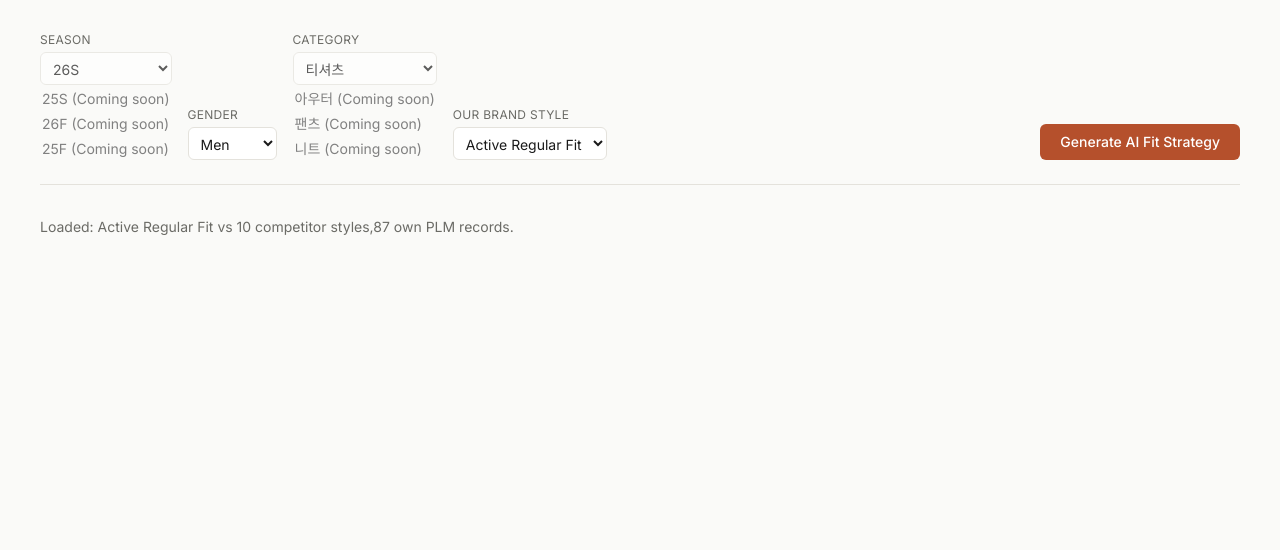
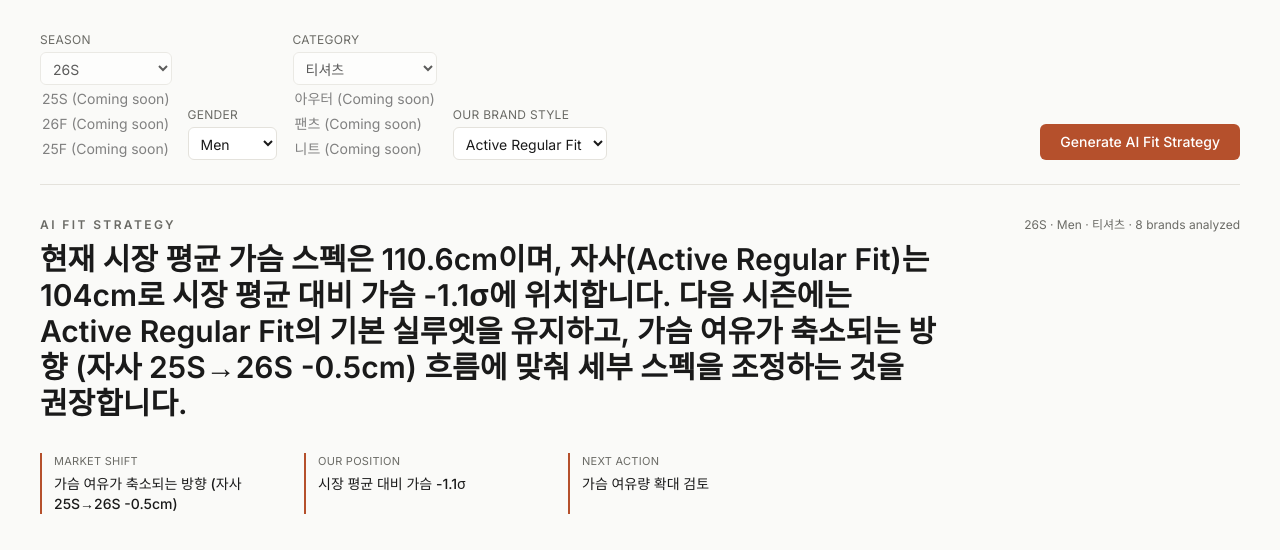
Before and after one commit to junghyun-95/Fit-Strategy, a React (Vite) app: page / in a window 1280 px wide. Shown: the top 550 px of the page. Built offline with nearby package versions, Linux system fonts and the light colour scheme.

Commit message:
Add Executive Conclusion section (A) wired to mock AI adapter
Co-Authored-By: Claude Sonnet 5 <noreply@anthropic.com>
Claude-Session: https://claude.ai/code/session_01JZLSrwrHMDw24iAhz13fv5

```diff
--- /dev/null
+++ b/src/components/report/ExecutiveConclusion.tsx
@@ -0,0 +1,40 @@
+import type { AIStrategyResult } from "../../services/aiAnalysis";
+import type { ReportFilters } from "./FilterBar";
+
+interface Props {
+  result: AIStrategyResult;
+  filters: ReportFilters;
+  brandCount: number;
+}
+
+export function ExecutiveConclusion({ result, filters, brandCount }: Props) {
+  return (
+    <section className="mb-16">
+      <div className="flex items-baseline justify-between mb-2">
+        <h1 className="text-xs font-semibold tracking-[0.2em] text-muted uppercase">
+          AI FIT STRATEGY
+        </h1>
+        <p className="text-xs text-muted">
+          {filters.season} · {filters.gender === "men" ? "Men" : "Women"} · {filters.category} · {brandCount} brands analyzed
+        </p>
+      </div>
+      <p className="text-2xl md:text-3xl font-semibold leading-snug text-ink max-w-4xl">
+        {result.executiveConclusion}
+      </p>
+      <div className="mt-8 grid grid-cols-3 gap-6 max-w-3xl">
+        <Chip label="Market Shift" value={result.marketShift} />
+        <Chip label="Our Position" value={result.ourPosition} />
+        <Chip label="Next Action" value={result.nextAction} />
+      </div>
+    </section>
+  );
+}
+
+function Chip({ label, value }: { label: string; value: string }) {
+  return (
+    <div className="border-l-2 border-accent pl-3">
+      <p className="text-[11px] uppercase tracking-wide text-muted mb-1">{label}</p>
+      <p className="text-sm text-ink font-medium">{value}</p>
+    </div>
+  );
+}
--- a/src/pages/ExecutiveReport.tsx
+++ b/src/pages/ExecutiveReport.tsx
@@ -1,5 +1,7 @@
-import { useMemo, useState } from "react";
+import { useEffect, useMemo, useState } from "react";
 import { FilterBar, type ReportFilters } from "../components/report/FilterBar";
+import { mockAiAdapter, type AIStrategyResult } from "../services/aiAnalysis";
+import { ExecutiveConclusion } from "../components/report/ExecutiveConclusion";
 import ownFitsData from "../data/ownFits.json";
 import plmSpecsData from "../data/plmSpecs.json";
 import marketEntriesData from "../data/marketEntries.json";
@@ -18,6 +20,7 @@ export function ExecutiveReport() {
     ownStyleId: ownFits.find((f) => f.gender === "men")?.id ?? "",
   });
   const [generation, setGeneration] = useState(0);
+  const [result, setResult] = useState<AIStrategyResult | null>(null);
 
   const filteredMarket = useMemo(
     () => marketEntries.filter((m) => m.gender === filters.gender),
@@ -32,6 +35,16 @@ export function ExecutiveReport() {
     [filters.ownStyleId]
   );
 
+  useEffect(() => {
+    if (!ownFit) {
+      setResult(null);
+      return;
+    }
+    mockAiAdapter
+      .analyze({ ownFit, ownPlmSpecs: filteredPlmSpecs, market: filteredMarket })
+      .then(setResult);
+  }, [ownFit, filteredPlmSpecs, filteredMarket, generation]);
+
   return (
     <div className="max-w-[1440px] mx-auto px-10 py-8">
       <FilterBar
@@ -41,11 +54,8 @@ export function ExecutiveReport() {
         ownFits={ownFits}
       />
       <div data-generation={generation}>
-        {ownFit ? (
-          <p className="text-muted text-sm">
-            Loaded: {ownFit.name} vs {filteredMarket.length} competitor styles,
-            {filteredPlmSpecs.length} own PLM records.
-          </p>
+        {ownFit && result ? (
+          <ExecutiveConclusion result={result} filters={filters} brandCount={new Set(filteredMarket.map((m) => m.brand)).size} />
         ) : (
           <p className="text-muted text-sm">Select an own brand style to begin.</p>
         )}
```
